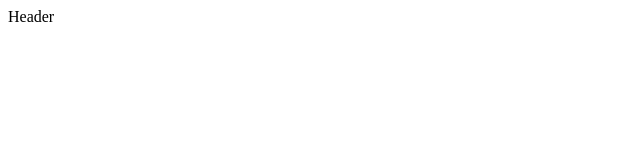
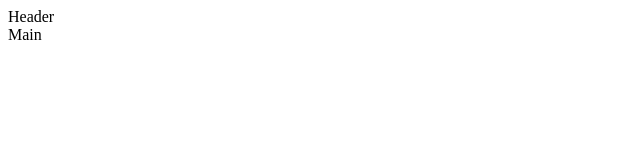
Before and after one commit to a-tatarenkov/git-lesson-11.01-19, a plain HTML site: page index.html in a window 1280 px wide. Shown: the full height of the page, 0-640 px from the left. Drawn offline with Linux system fonts and the light colour scheme.

Commit message:
add main

```diff
--- a/index.html
+++ b/index.html
@@ -10,6 +10,9 @@
     <header>
         Header
     </header>
+    <main>
+        Main
+    </main>
     <script src="./main.js">
 
     </script>
```
